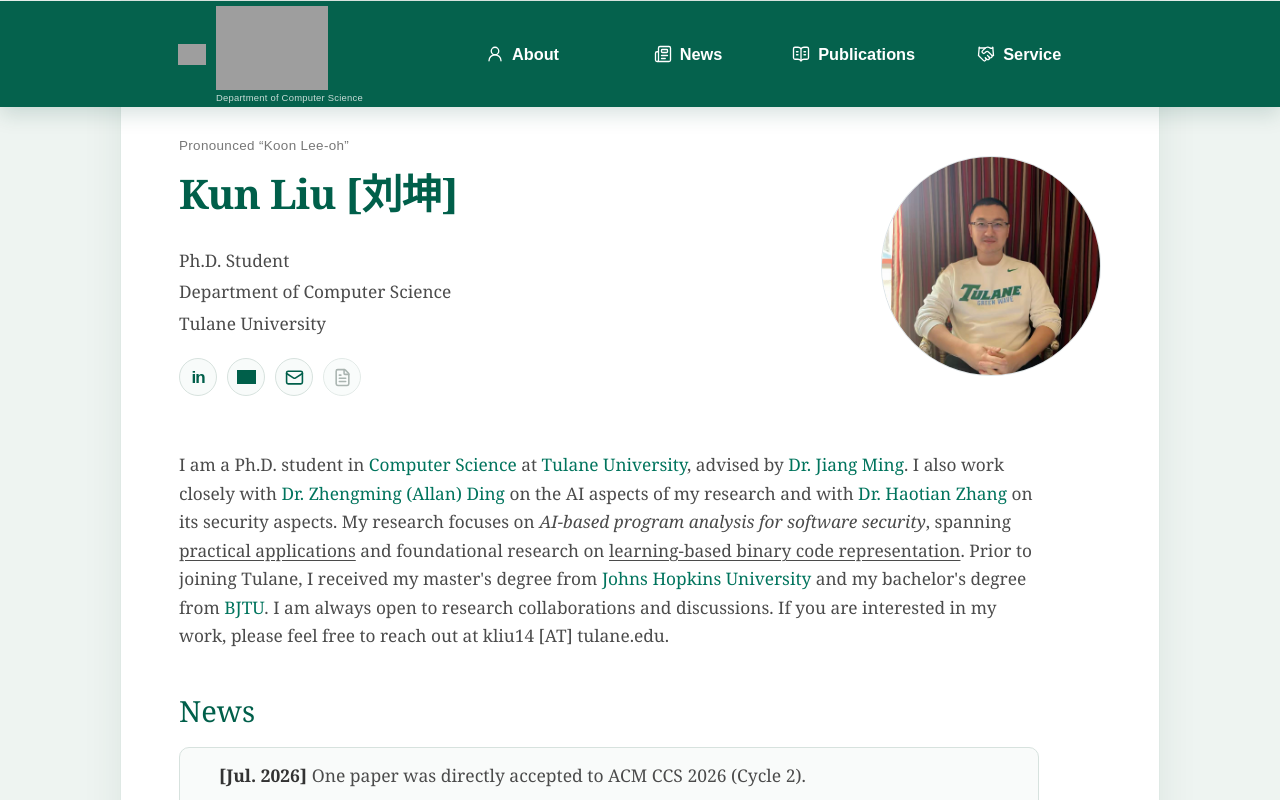
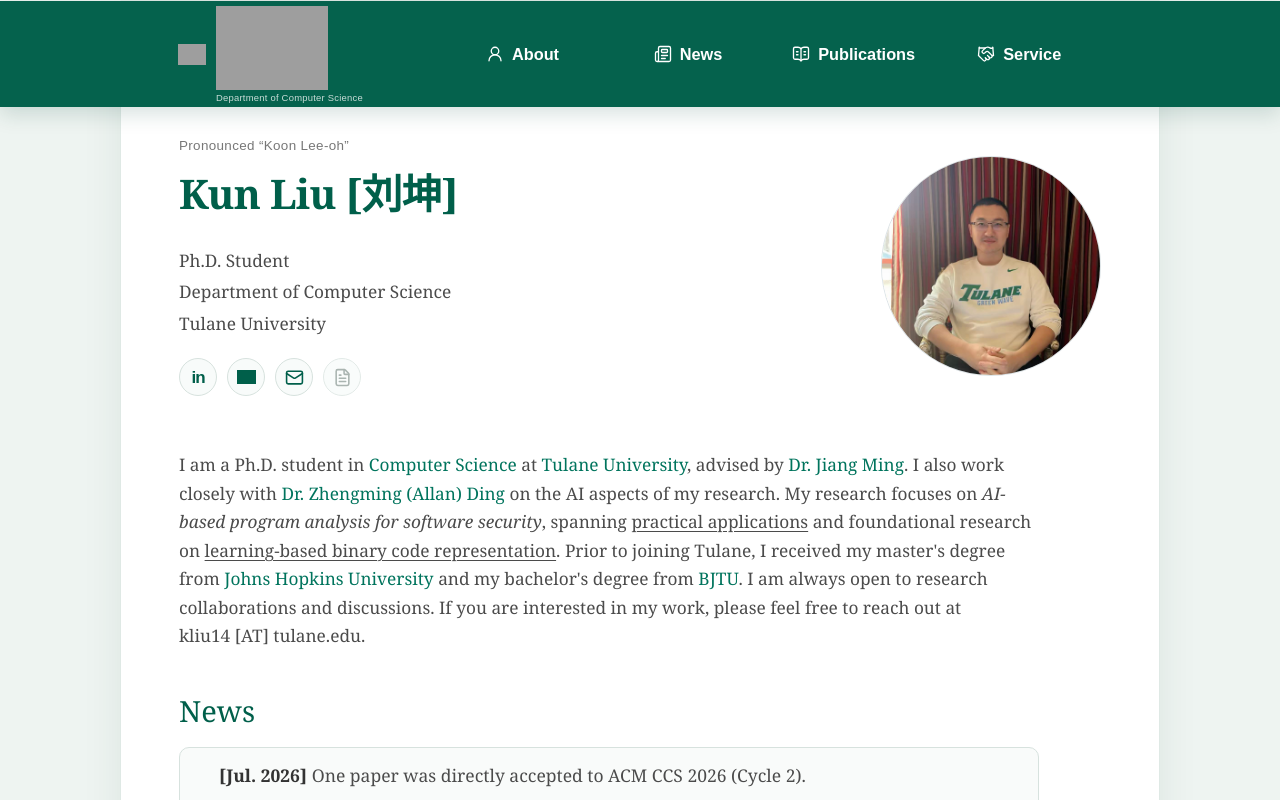
Before and after one commit to Ryan-hub-bit/ryan-hub-bit.github.io, a Next.js app: page / in a window 1280 px wide. Shown: the top 800 px of the page. Built offline with nearby package versions, Linux system fonts and the light colour scheme; grey boxes are pictures that could not be loaded.

Commit message:
remove security collaborator sentence

```diff
--- a/app/page.tsx
+++ b/app/page.tsx
@@ -163,11 +163,7 @@ export default function Home() {
             <a href="https://allanding.github.io/" target="_blank" rel="noreferrer">
               Dr. Zhengming (Allan) Ding
             </a>{" "}
-            on the AI aspects of my research and with{" "}
-            <a href="https://haotianzhang.com/" target="_blank" rel="noreferrer">
-              Dr. Haotian Zhang
-            </a>{" "}
-            on its security aspects. My research focuses on{" "}
+            on the AI aspects of my research. My research focuses on{" "}
             <em>AI-based program analysis for software security</em>, spanning{" "}
             <span className="research-underline">practical applications</span> and
             foundational research on{" "}
```
